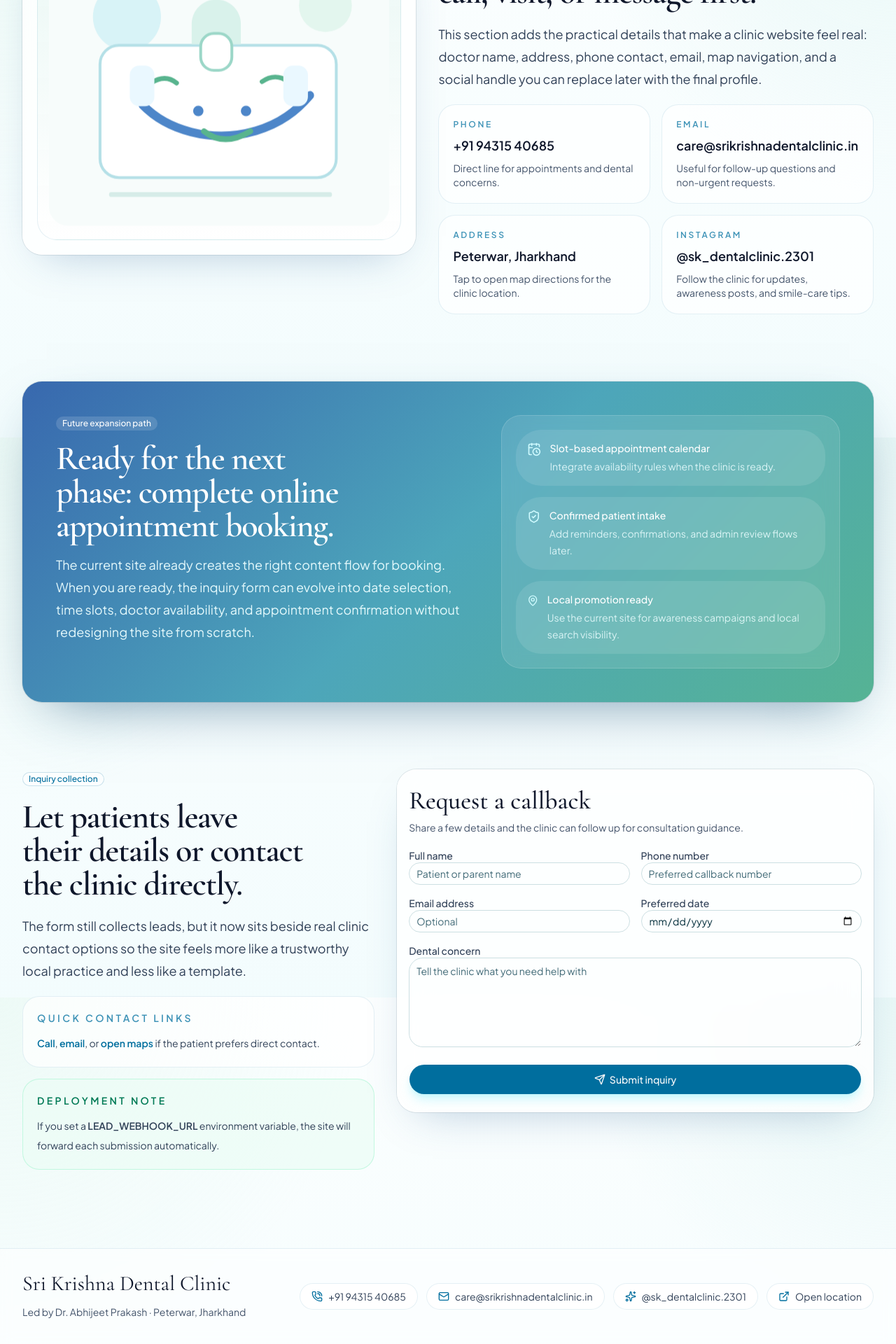
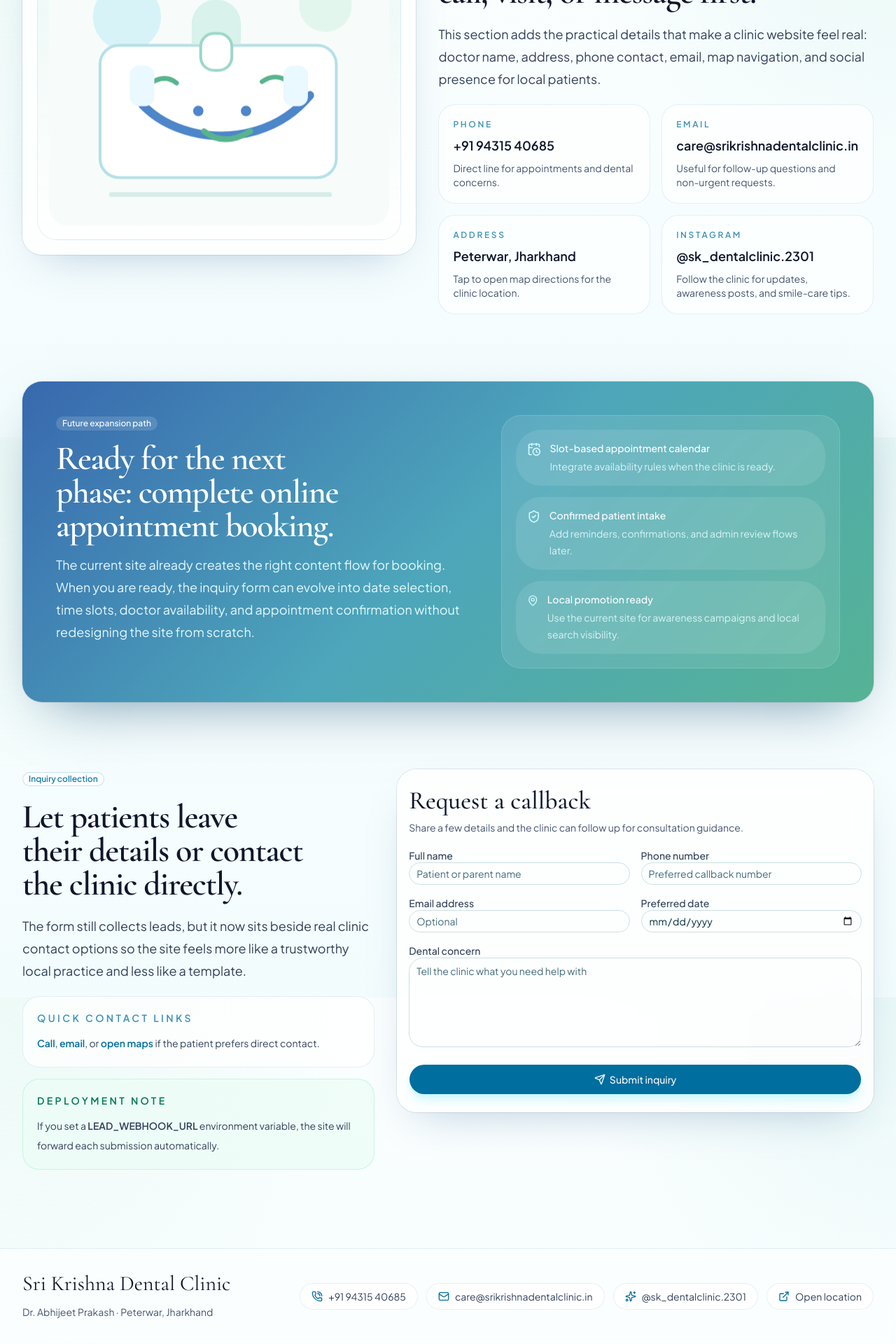
Before and after one commit to gyandeeparyan/sri-krishna-dental-clinic, a Next.js app: page / in a window 1280 px wide. Shown: the part 2575-4495 px from the top of the page at 70% size. Built offline with nearby package versions, Linux system fonts and the light colour scheme.

Commit message:
Remove final placeholder phrasing

```diff
--- a/app/page.js
+++ b/app/page.js
@@ -388,7 +388,7 @@ export default function Home() {
             </h2>
             <p className="max-w-2xl text-base leading-8 text-slate-700 sm:text-lg">
               This section adds the practical details that make a clinic website feel real: doctor name, address,
-              phone contact, email, map navigation, and a social handle you can replace later with the final profile.
+              phone contact, email, map navigation, and social presence for local patients.
             </p>
             <div className="grid gap-4 sm:grid-cols-2">
               <a href={clinic.phoneHref} className="hover-lift rounded-[1.5rem] border border-primary/10 bg-white/70 p-5 transition-transform">
@@ -497,7 +497,7 @@ export default function Home() {
           <div>
             <p className="font-heading text-3xl text-slate-900">{clinic.name}</p>
             <p className="mt-2 text-sm leading-7 text-slate-600">
-              Led by {clinic.doctor} · {clinic.address}
+           {clinic.doctor} · {clinic.address}
             </p>
           </div>
           <div className="flex flex-wrap gap-3 text-sm">
```
